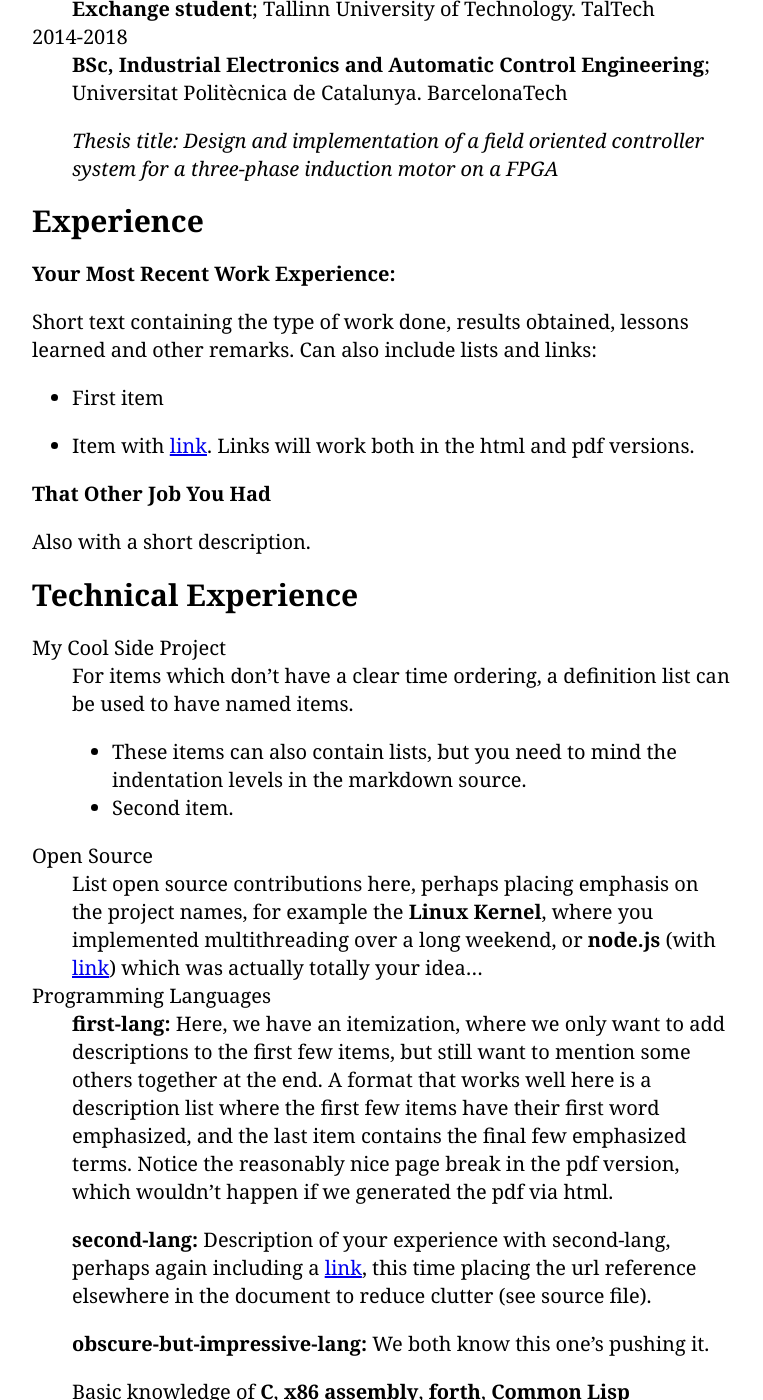
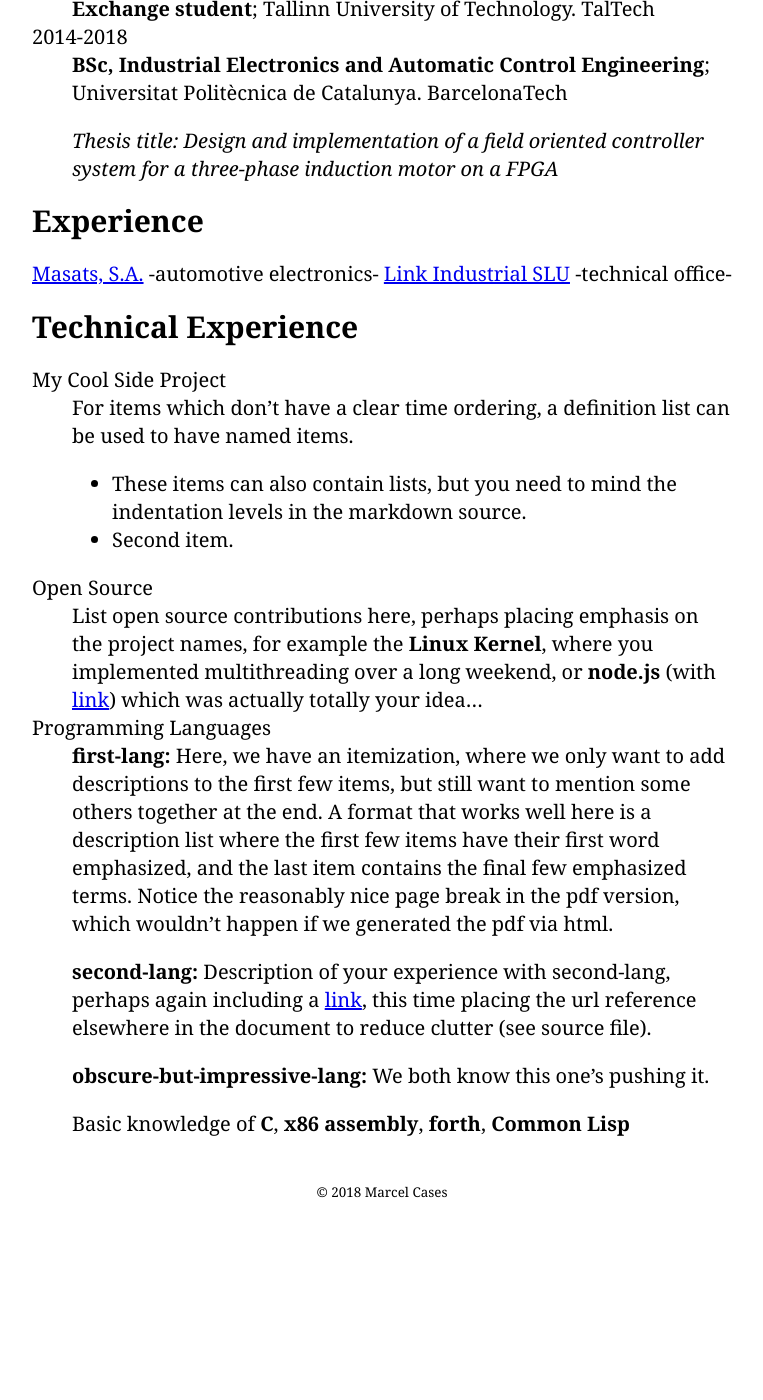
Before and after one commit to marcelcases/marcelcases.github.io, a Jekyll site: the page built from about.markdown, in a window 1280 px wide and 1400 px high, scrolled down 357 px. Shown: the whole window, without its empty margins (258-1021 px from the left). Built offline with Jekyll 4.4.1, drawn with Linux system fonts in a browser that asks for light colours; comment, search, counter and statistics services are not loaded; after the commit the page ends 1594 px from its top, so only the background shows below that; some of the changed text lies outside the part shown.

Commit message:
Update about.markdown

```diff
--- a/about.markdown
+++ b/about.markdown
@@ -27,20 +27,8 @@ Education
 Experience
 ----------
 
-**Your Most Recent Work Experience:**
-
-Short text containing the type of work done, results obtained,
-lessons learned and other remarks. Can also include lists and
-links:
-
-* First item
-
-* Item with [link](http://www.example.com). Links will work both in
-  the html and pdf versions.
-
-**That Other Job You Had**
-
-Also with a short description.
+[Masats, S.A.](http://www.masats.es/en/) -automotive electronics-
+[Link Industrial SLU](http://www.linkindustrial.es/web/en/) -technical office-
 
 Technical Experience
 --------------------
@@ -80,16 +68,3 @@ Programming Languages
 :   Basic knowledge of **C**, **x86 assembly**, **forth**, **Common Lisp**
 
 [ref]: https://github.com/githubuser/superlongprojectname
-
-Extra Section, Call it Whatever You Want
-----------------------------------------
-
-* Human Languages:
-
-     * English (native speaker)
-     * ???
-     * This is what a nested list looks like.
-
-* Random tidbit
-
-* Other sort of impressive-sounding thing you did
```
